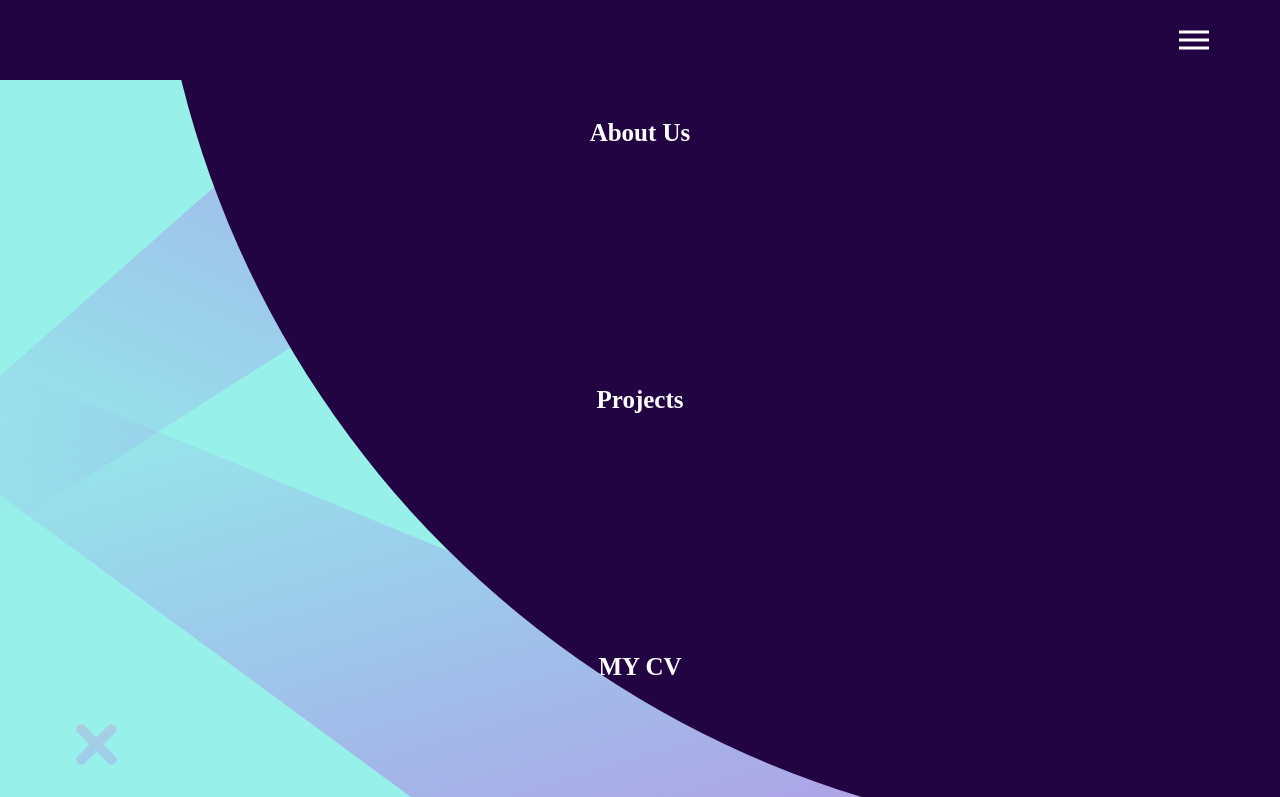
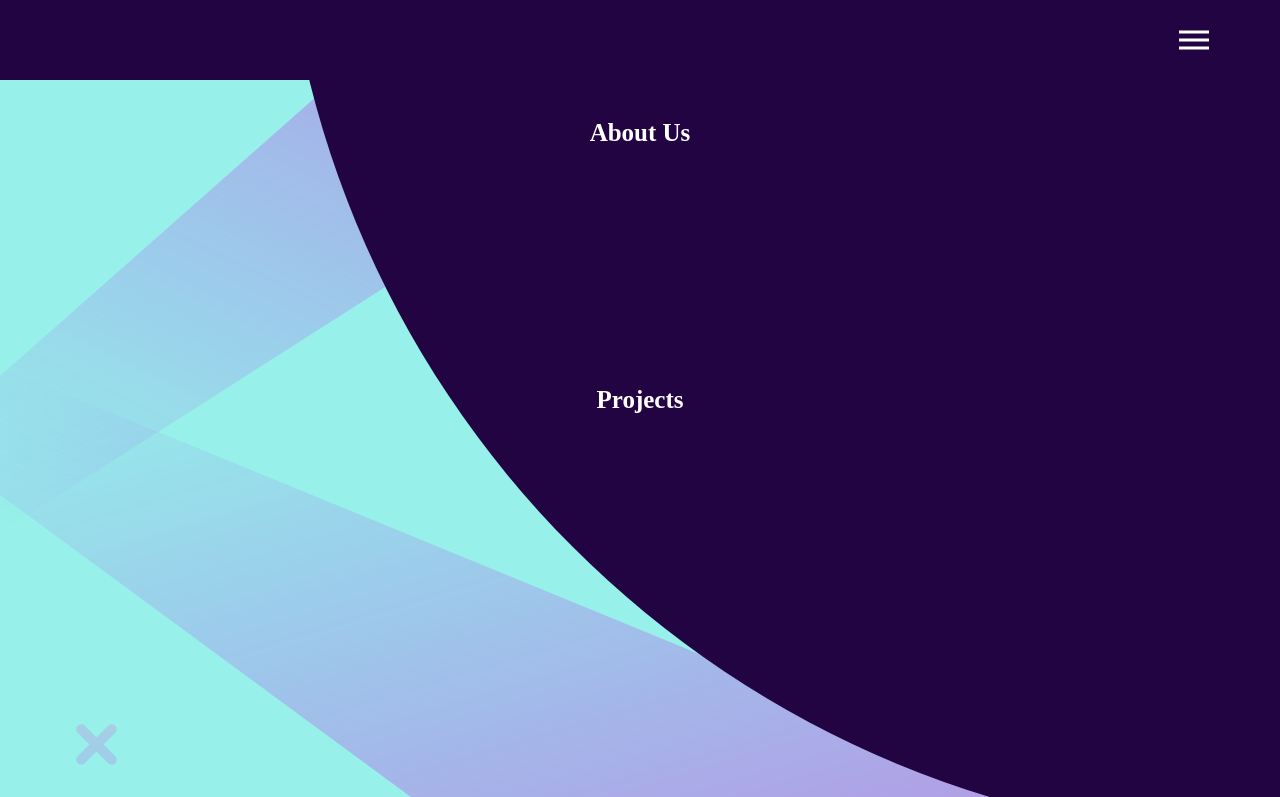
Before and after one commit to megha1234568/portfolio, a plain HTML site: page index.html in a window 1280 px wide. Both pictures are taken after a click on the element 1194 px from the left and 40 px from the top of the page. Shown: the top 797 px of the page. Drawn offline with Linux system fonts and the light colour scheme.

Commit message:
Update style.css

```diff
--- a/style.css
+++ b/style.css
@@ -190,15 +190,15 @@ hr{
     height: 100vh;
     width: 100%;
     flex-direction: column;
-    clip-path: circle(100% at 90% -20%);
-    -webkit-clip-path: circle(100px at 90% -20%);
+    clip-path: circle(500% at 100% -20%);
+    -webkit-clip-path: circle(500px at 100% -20%);
     transition: all 1s ease-out;
     pointer-events: none;
 
   }
   .nav-links.open {
-    clip-path: circle(100% at 90% -20%);
-    -webkit-clip-path: circle(1000px at 90% -20%);
+    clip-path: circle(100% at 100% -20%);
+    -webkit-clip-path: circle(1000px at 100% -20%);
     pointer-events: all;
   }
 
```
